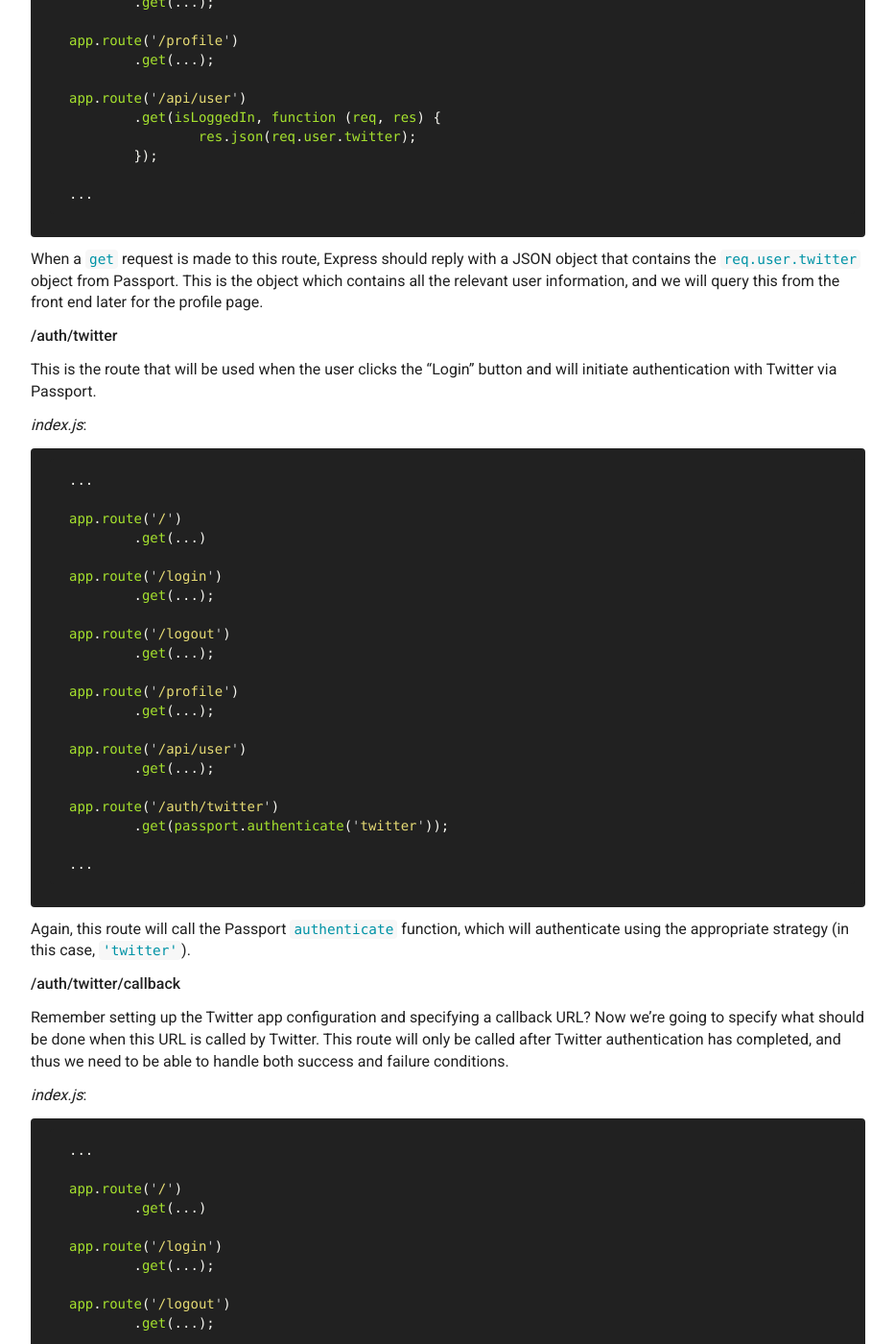
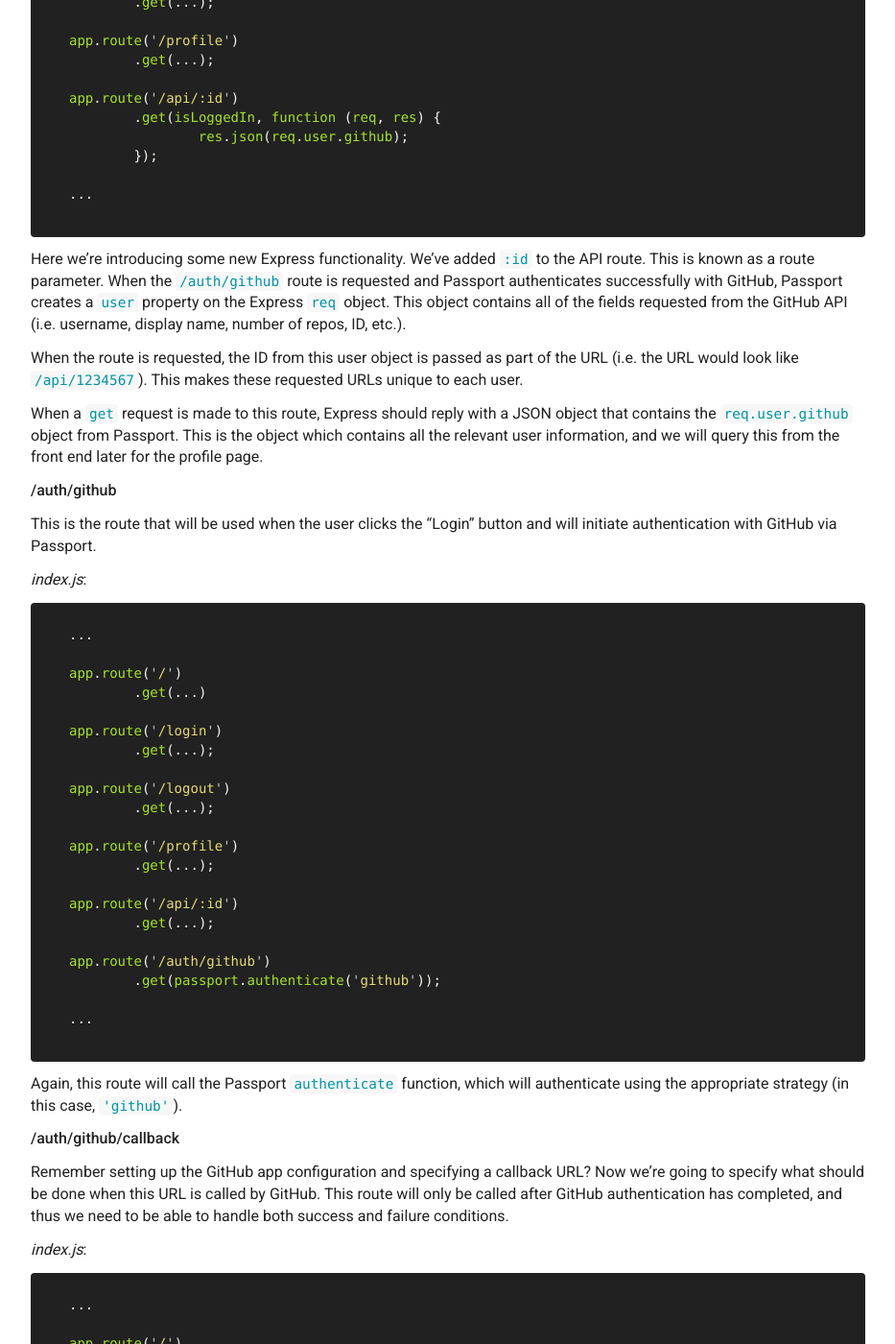
Before and after one commit to johnstonbl01/clementinejs, a Jekyll site: the page built from tutorials/tutorial-passport.md, in a window 1280 px wide and 1400 px high, scrolled down 22491 px. Shown: the whole window at 96% size, without its empty margins (173-1106 px from the left). Built offline with Jekyll 4.4.1, drawn with Linux system fonts in a browser that asks for light colours; Markdown is read by kramdown in place of the engine named in the settings; some of the changed text lies outside the part shown.

Commit message:
Updated route section.

````diff
--- a/tutorials/tutorial-passport.md
+++ b/tutorials/tutorial-passport.md
@@ -772,7 +772,7 @@ We're introducing a lot of new functionality on our site, and that means we need
 - We need to create a `/login` route that will authenticate users with Twitter.
 - Additionally, we'll want a `/profile` page that shows a user's information
 - A user will also want to `/logout`.
-- We'll want to include a few application specific routes to post user information via an API, and define the previously mentioned `/auth/twitter` and `/auth/twitter/callback` routes
+- We'll want to include a few application specific routes to post user information via an API, and define the previously mentioned `/auth/github` and `/auth/github/callback` routes
 
 Let's start by including passport as an argument for our function. This will allow us access to Passport's internal methods and functionality within our routes.
 
@@ -898,7 +898,7 @@ Once the session has been cleared and the `req.user` property removed, the app i
 
 **/profile**
 
-This will be a very small profile page that will show the user's Twitter information. Of course, the user must be authenticated in order to see this content.
+This will be a very small profile page that will show the user's GitHub information. Of course, the user must be authenticated in order to see this content.
 
 _index.js_:
 
@@ -926,7 +926,7 @@ There's not any new functionality here, so this should look really familiar by t
 
 **/api/user**
 
-This route will be our user API that will store the user's Twitter information for us to retrieve on the front end.
+This route will be our user API that will store the user's GitHub information for us to retrieve on the front end.
 
 _index.js_:
 
@@ -945,19 +945,22 @@ app.route('/logout')
 app.route('/profile')
 	.get(...);
 
-app.route('/api/user')
+app.route('/api/:id')
 	.get(isLoggedIn, function (req, res) {
-		res.json(req.user.twitter);
+		res.json(req.user.github);
 	});
 
 ...
 ```
-
-When a `get` request is made to this route, Express should reply with a JSON object that contains the `req.user.twitter` object from Passport. This is the object which contains all the relevant user information, and we will query this from the front end later for the profile page.
-
-**/auth/twitter**
-
-This is the route that will be used when the user clicks the "Login" button and will initiate authentication with Twitter via Passport.
+Here we're introducing some new Express functionality. We've added `:id` to the API route. This is known as a route parameter. When the `/auth/github` route is requested and Passport authenticates successfully with GitHub, Passport creates a `user` property on the Express `req` object. This object contains all of the fields requested from the GitHub API (i.e. username, display name, number of repos, ID, etc.).
+
+When the route is requested, the ID from this user object is passed as part of the URL (i.e. the URL would look like `/api/1234567`). This makes these requested URLs unique to each user.
+
+When a `get` request is made to this route, Express should reply with a JSON object that contains the `req.user.github` object from Passport. This is the object which contains all the relevant user information, and we will query this from the front end later for the profile page.
+
+**/auth/github**
+
+This is the route that will be used when the user clicks the "Login" button and will initiate authentication with GitHub via Passport.
 
 _index.js_:
 
@@ -976,20 +979,20 @@ app.route('/logout')
 app.route('/profile')
 	.get(...);
 
-app.route('/api/user')
+app.route('/api/:id')
 	.get(...);
 
-app.route('/auth/twitter')
-	.get(passport.authenticate('twitter'));
+app.route('/auth/github')
+	.get(passport.authenticate('github'));
 
 ...
 ```
 
-Again, this route will call the Passport [`authenticate`](http://passportjs.org/docs/authenticate) function, which will authenticate using the appropriate strategy (in this case, `'twitter'`).
-
-**/auth/twitter/callback**
-
-Remember setting up the Twitter app configuration and specifying a callback URL? Now we're going to specify what should be done when this URL is called by Twitter. This route will only be called after Twitter authentication has completed, and thus we need to be able to handle both success and failure conditions.
+Again, this route will call the Passport [`authenticate`](http://passportjs.org/docs/authenticate) function, which will authenticate using the appropriate strategy (in this case, `'github'`).
+
+**/auth/github/callback**
+
+Remember setting up the GitHub app configuration and specifying a callback URL? Now we're going to specify what should be done when this URL is called by GitHub. This route will only be called after GitHub authentication has completed, and thus we need to be able to handle both success and failure conditions.
 
 _index.js_:
 
@@ -1008,14 +1011,14 @@ app.route('/logout')
 app.route('/profile')
 	.get(...);
 
-app.route('/api/user')
+app.route('/api/:id')
 	.get(...);
 
-app.route('/auth/twitter')
+app.route('/auth/github')
 	.get(...);
 
-app.route('/auth/twitter/callback')
-	.get(passport.authenticate('twitter', {
+app.route('/auth/github/callback')
+	.get(passport.authenticate('github', {
 		successRedirect: '/',
 		failureRedirect: '/login'
 	}));
@@ -1026,6 +1029,26 @@ app.route('/auth/twitter/callback')
 In addition to the Passport authentication, we're passing an object that will tell Passport where to redirect to pending both a successful and failed authentication attempt.
 
 In the case of successful authentication, the user should be redirected to our click application (`/`), but should be [redirected](http://passportjs.org/docs/authenticate) back to the login page (`/login`) if the authentication is unsuccessful.
+
+Next, let's update the routes that get the click information. We'll be posting the number of user clicks to a separate API. This is done mostly for illustrative purposes, and it's completely fine to simply take the number of clicks from the current user API instead.
+
+_index.js_:
+
+```js
+...
+
+...
+
+app.route('/auth/github/callback')
+	.get(...);
+
+app.route('/api/:id/clicks')
+	.get(isLoggedIn, clickHandler.getClicks)
+	.post(isLoggedIn, clickHandler.addClick)
+	.delete(isLoggedIn, clickHandler.resetClicks);
+```
+
+We're making the clicks API user specific by inserting the `:id` parameter into the API. Additionally, we're ensuring that the user is logged in and authenticated by including our `isLoggedIn` function as part of the route.
 
 Finally, here's the full `index.js` file:
 
@@ -1068,24 +1091,24 @@ module.exports = function (app, passport) {
 			res.sendFile(path + '/public/profile.html');
 		});
 
-	app.route('/api/user')
+	app.route('/api/:id')
 		.get(isLoggedIn, function (req, res) {
-			res.json(req.user.twitter);
+			res.json(req.user.github);
 		});
 
-	app.route('/auth/twitter')
-		.get(passport.authenticate('twitter'));
-
-	app.route('/auth/twitter/callback')
-		.get(passport.authenticate('twitter', {
+	app.route('/auth/github')
+		.get(passport.authenticate('github'));
+
+	app.route('/auth/github/callback')
+		.get(passport.authenticate('github', {
 			successRedirect: '/',
 			failureRedirect: '/login'
 		}));
 
-	app.route('/api/clicks')
-		.get(clickHandler.getClicks)
-		.post(clickHandler.addClick)
-		.delete(clickHandler.resetClicks);
+	app.route('/api/:id/clicks')
+		.get(isLoggedIn, clickHandler.getClicks)
+		.post(isLoggedIn, clickHandler.addClick)
+		.delete(isLoggedIn, clickHandler.resetClicks);
 };
 ```
 
````
Also changed, not shown: other parts of tutorials/tutorial-passport.md (+1 -1 lines).
